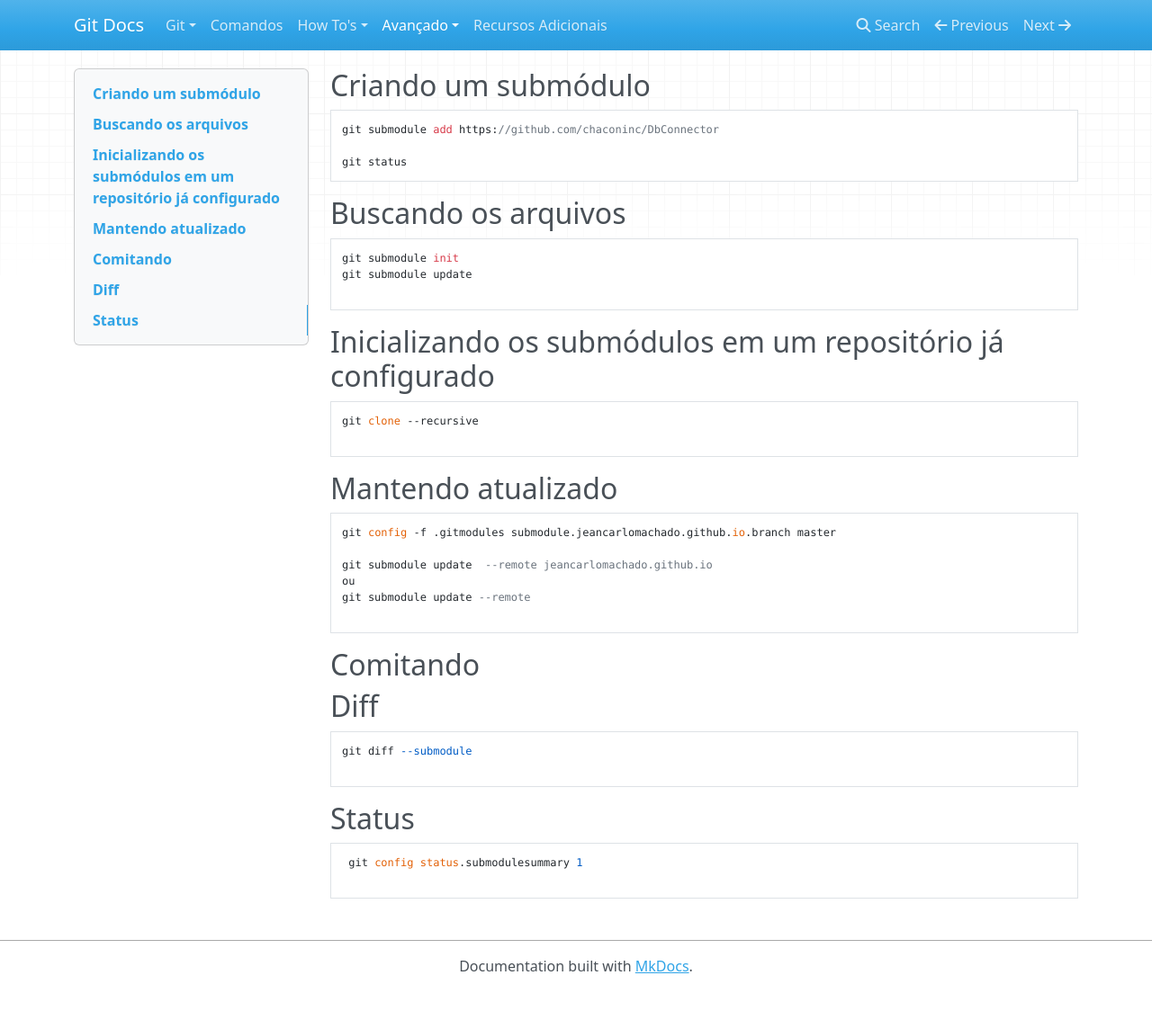
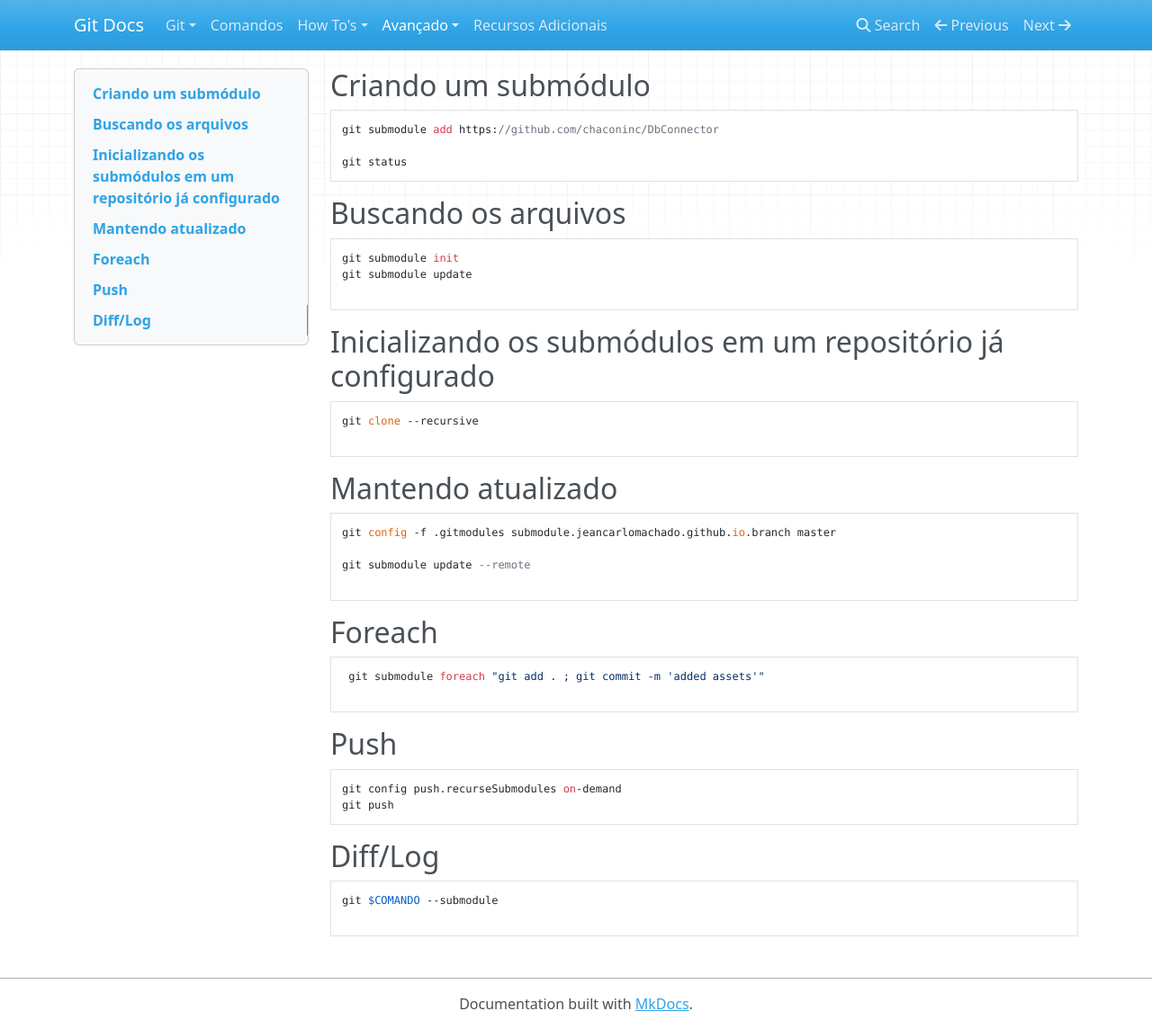
Before and after one commit to jeanCarloMachado/git_course, an MkDocs documentation site: the page built from docs/submodulos.md, in a window 1280 px wide and 1144 px high. Shown: the whole window at 90% size. Built offline with MkDocs 1.6.1, drawn with Linux system fonts in a browser that asks for light colours; nearby versions of some CDN libraries; old or Windows-style settings are respelled for this version of MkDocs.

Commit message:
customizations page

````diff
--- a/docs/submodulos.md
+++ b/docs/submodulos.md
@@ -33,28 +33,30 @@ Mantendo atualizado
 ```
 git config -f .gitmodules submodule.jeancarlomachado.github.io.branch master
 
-git submodule update  --remote jeancarlomachado.github.io
-ou
 git submodule update --remote
 
 ```
 
-Comitando
----------
+Foreach
+-------
 
+```
+ git submodule foreach "git add . ; git commit -m 'added assets'"
 
-Diff
+```
+
+Push
 ----
 
 ```
-git diff --submodule
+git config push.recurseSubmodules on-demand
+git push
+```
+
+Diff/Log
+----
 
 ```
-
-Status
-------
+git $COMANDO --submodule
 
 ```
- git config status.submodulesummary 1
-
-```
--- a/mkdocs.yml
+++ b/mkdocs.yml
@@ -26,4 +26,5 @@ pages:
     - Debug: 'debug.md'
     - Comandos Menos comuns: 'comandosmenos_comuns.md'
     - Integracoes:  'integracoes.md'
+    - Customizando:  'customizando.md'
 - Recursos Adicionais: 'recursos_adicionais.md'
````
Also changed, not shown: docs/customizando.md (added, +17 -0 lines).
